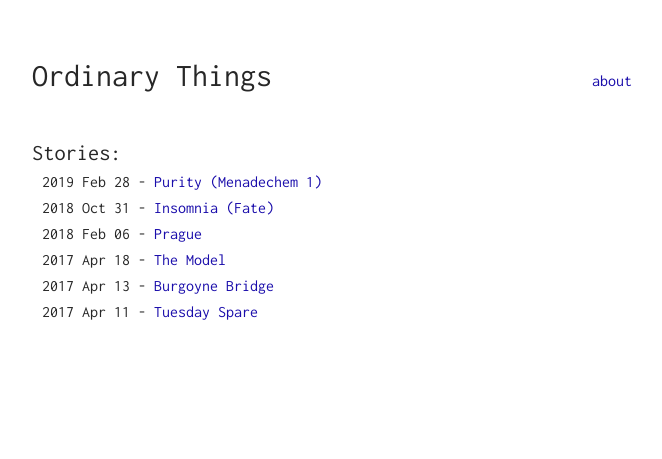
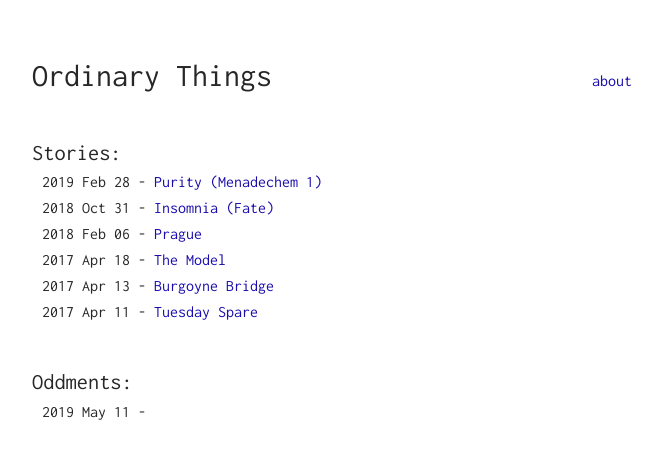
Before and after one commit to ordinarythings/ordinarythings.github.io, a Jekyll site: the page built from index.html, in a window 1280 px wide. Shown: the top 459 px of the page, without its empty margins (308-970 px from the left). Built offline with Jekyll 4.4.1, drawn with Linux system fonts in a browser that asks for light colours.

Commit message:
Update index.html

```diff
--- a/index.html
+++ b/index.html
@@ -24,3 +24,13 @@ layout: default
         {% endfor %}
     </ul>
 </div>
+
+<br/>
+<div class="blog">
+    <h1>Oddments:</h1>
+    <ul>
+        <li>
+            <span class="date"> 2019 May 11 </span> - <a href="/oddments/paradise-on-the-ground.html> Paradise on the Ground </a>
+         </li>
+     </ul>
+</div>
```
